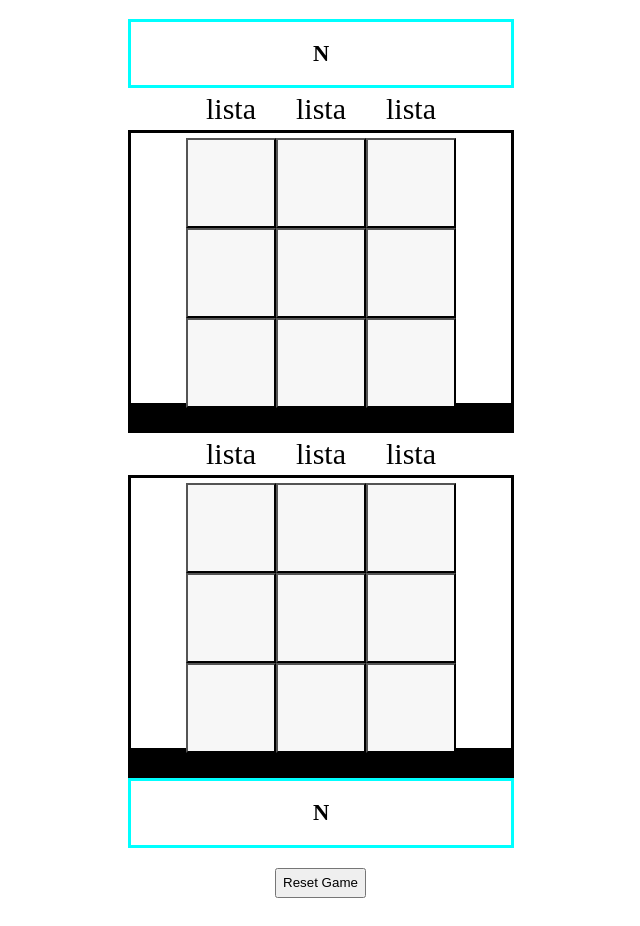
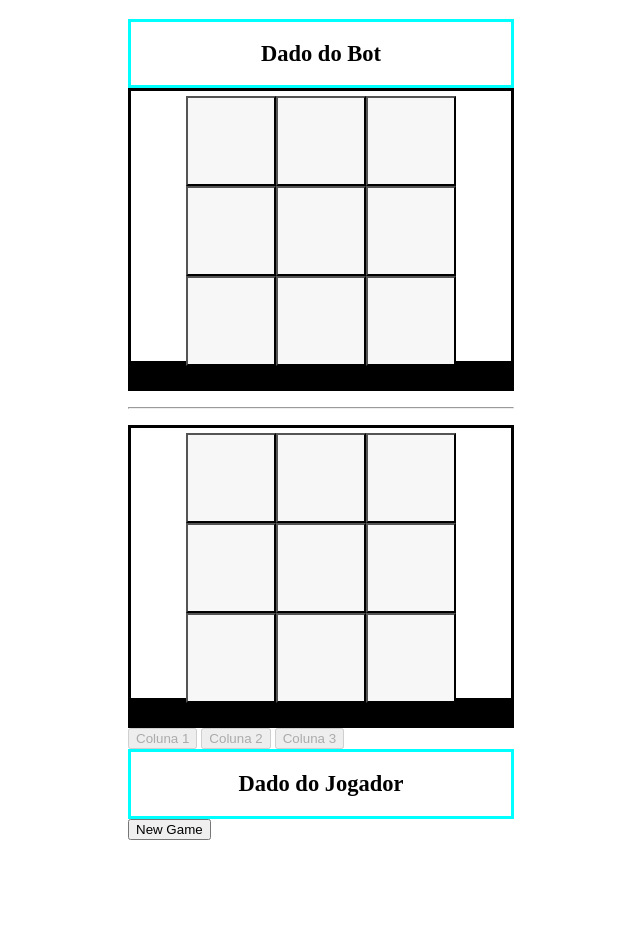
Before and after one commit to ufjf-dcc202/ufjf-dcc202-2023-3-a-trb-jogo-da-bugalha, a plain HTML site: page index.html in a window 1280 px wide. Shown: the part 75-1001 px from the top of the page, without its empty margins (319-959 px from the left). After the commit the page ends 923 px from the top, so only its background shows below. Drawn offline with Linux system fonts and the light colour scheme.

Commit message:
altera e completa html

```diff
--- a/index.html
+++ b/index.html
@@ -10,21 +10,11 @@
 <body>
     <main>
         <div><h1>JOGO DA BUGALHA</h1></div>
-        <div class="dado"><h2 id="dBot">N</h2></div>
+        <div class="dado"><h2 id="dBot">Dado do Bot</h2></div>
 
-        <div class="valor">
-            <table>
-                <tbody>
-                    <tr>
-                        <td id="cb1">lista</td>
-                        <td id="cb2">lista</td>
-                        <td id="cb3">lista</td>
-                    </tr>
-                </tbody>
-            </table>
-        </div>
 
         <div class="tabuleiro">
+            <button id="b0"></button>
             <button id="b1"></button>
             <button id="b2"></button>
             <button id="b3"></button>
@@ -33,22 +23,36 @@
             <button id="b6"></button>
             <button id="b7"></button>
             <button id="b8"></button>
-            <button id="b9"></button>
         </div>
 
-        <div class="valor">
+        <div>
             <table>
                 <tbody>
                     <tr>
-                        <td id="cj1">lista</td>
-                        <td id="cj2">lista</td>
-                        <td id="cj3">lista</td>
+                        <td id="sb0"></td>
+                        <td id="sb1"></td>
+                        <td id="sb2"></td>
+                    </tr>
+                </tbody>
+            </table>
+        </div>
+
+        <div><hr class="barra-horizontal"></div>
+
+        <div>
+            <table>
+                <tbody>
+                    <tr>
+                        <td id="sj0"></td>
+                        <td id="sj1"></td>
+                        <td id="sj2"></td>
                     </tr>
                 </tbody>
             </table>
         </div>
 
         <div class="tabuleiro">
+            <button id="j0"></button>
             <button id="j1"></button>
             <button id="j2"></button>
             <button id="j3"></button>
@@ -57,13 +61,18 @@
             <button id="j6"></button>
             <button id="j7"></button>
             <button id="j8"></button>
-            <button id="j9"></button>
         </div>
 
-        <div class="dado"><h2 id="dJogador">N</h2></div>
+        <div class="jogador">
+            <button id="coluna0" disabled>Coluna 1</button>
+            <button id="coluna1" disabled>Coluna 2</button>
+            <button id="coluna2" disabled>Coluna 3</button>
+        </div>
 
-        <div id="reiniciar">
-            <button>Reset Game</button>
+        <div class="dado"><h2 id="dJogador">Dado do Jogador</h2></div>
+
+        <div>
+            <div id="iniciar"><button id="botao">New Game</button></div>
         </div>
     </main>
 
```
